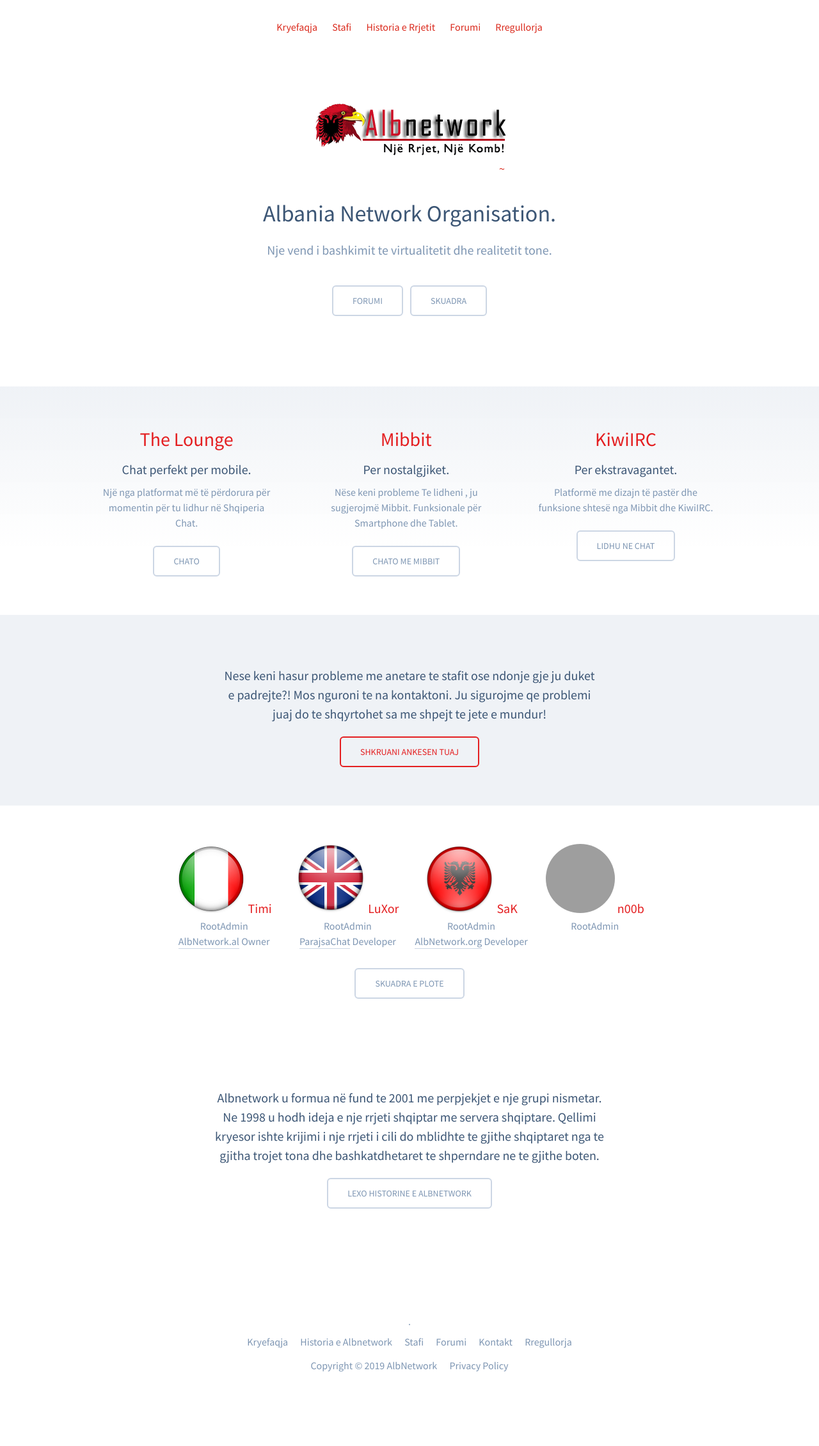
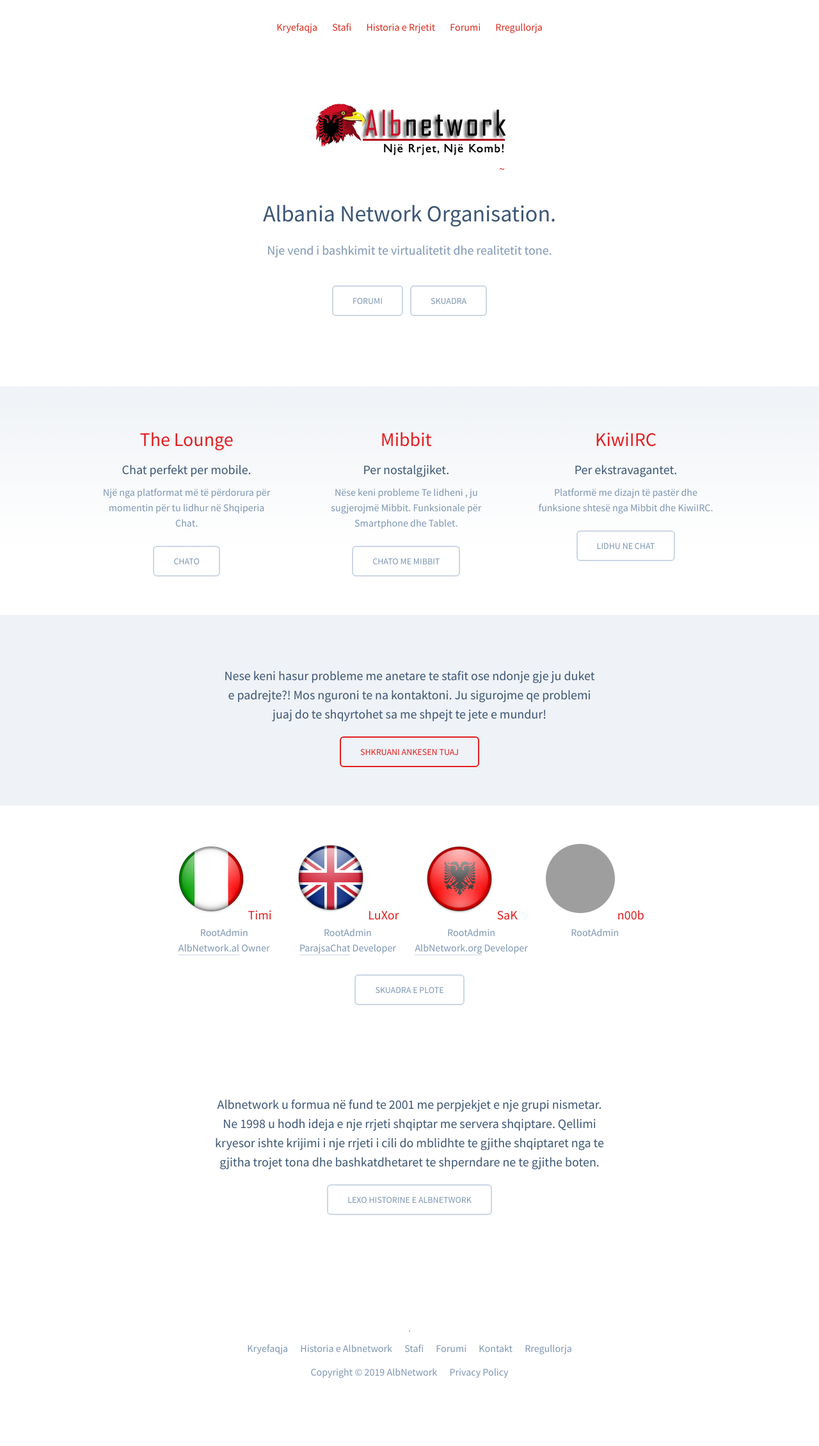
Before and after one commit to AlbnetworkOrg/albnetworkorg.github.io, a Jekyll site: the page built from index.html, in a window 1280 px wide. Shown: the whole page at 64% size. Built offline with Jekyll 4.4.1, drawn with Linux system fonts in a browser that asks for light colours; grey boxes are pictures that could not be loaded.

Commit message:
Update _home.scss

```diff
--- a/_sass/_home.scss
+++ b/_sass/_home.scss
@@ -176,10 +176,10 @@
   font-weight:400;
   font-size:20px
 }
-/*.Team-member h3 img {
-  display:block;
+.Team-member h3 img {
+  /*display:block;*/
   margin:0 auto 10px
-}*/
+}
 .Team-member-2 {
   width: 108px;
   height: 108px;
```
